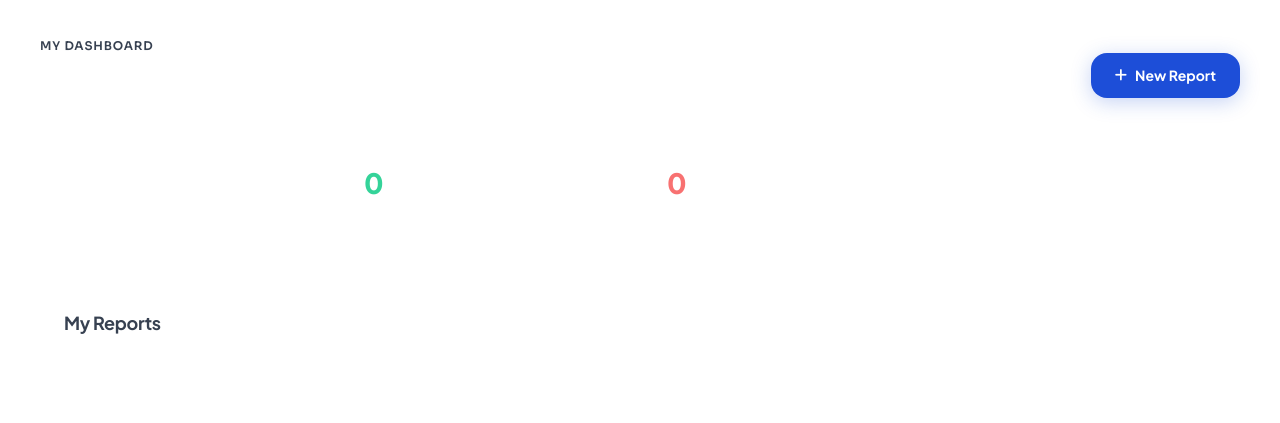
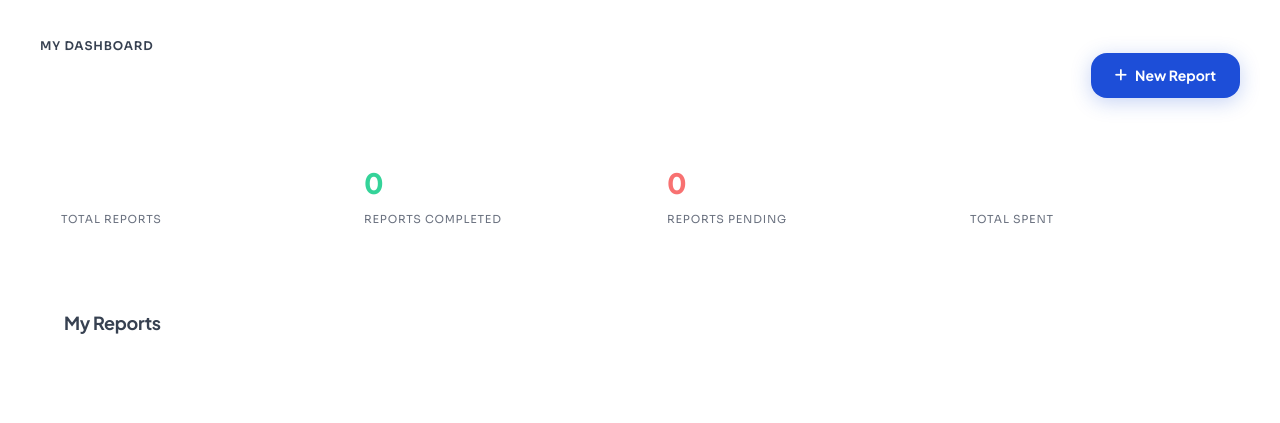
Before and after one commit to carhakidev/carhaki, a Django app: page /accounts/dashboard/ in a window 1280 px wide. Shown: the part 64-487 px from the top of the page. Run offline with Django 5.2, Linux system fonts and the light colour scheme; the visitor is signed in with stand-in values (Sample User, id 1); data that the repository does not hold is empty; parts of the project's set-up code (start-up, migrations or seed data) failed here and were passed over.

Commit message:
fix: dashboard stat labels visible - change white to grey text

```diff
--- a/templates/accounts/dashboard.html
+++ b/templates/accounts/dashboard.html
@@ -22,19 +22,19 @@
       <div style="display:grid;grid-template-columns:repeat(4,1fr);gap:12px;margin-top:28px;">
         <div style="background:rgba(255,255,255,.06);border:1px solid rgba(255,255,255,.1);border-radius:var(--r-lg);padding:16px 20px;">
           <div style="font-family:'Plus Jakarta Sans',sans-serif;font-size:28px;font-weight:800;color:white;">{{ reports.count|default:"0" }}</div>
-          <div style="font-size:11px;text-transform:uppercase;letter-spacing:.07em;color:rgba(255,255,255,.4);margin-top:4px;">Total Reports</div>
+          <div style="font-size:11px;text-transform:uppercase;letter-spacing:.07em;color:#6b7280;margin-top:4px;">Total Reports</div>
         </div>
         <div style="background:rgba(255,255,255,.06);border:1px solid rgba(255,255,255,.1);border-radius:var(--r-lg);padding:16px 20px;">
           <div style="font-family:'Plus Jakarta Sans',sans-serif;font-size:28px;font-weight:800;color:#34D399;">{{ clean_count|default:"0" }}</div>
-          <div style="font-size:11px;text-transform:uppercase;letter-spacing:.07em;color:rgba(255,255,255,.4);margin-top:4px;">Reports Completed</div>
+          <div style="font-size:11px;text-transform:uppercase;letter-spacing:.07em;color:#6b7280;margin-top:4px;">Reports Completed</div>
         </div>
         <div style="background:rgba(255,255,255,.06);border:1px solid rgba(255,255,255,.1);border-radius:var(--r-lg);padding:16px 20px;">
           <div style="font-family:'Plus Jakarta Sans',sans-serif;font-size:28px;font-weight:800;color:#F87171;">{{ issues_count|default:"0" }}</div>
-          <div style="font-size:11px;text-transform:uppercase;letter-spacing:.07em;color:rgba(255,255,255,.4);margin-top:4px;">Reports Pending</div>
+          <div style="font-size:11px;text-transform:uppercase;letter-spacing:.07em;color:#6b7280;margin-top:4px;">Reports Pending</div>
         </div>
         <div style="background:rgba(255,255,255,.06);border:1px solid rgba(255,255,255,.1);border-radius:var(--r-lg);padding:16px 20px;">
           <div style="font-family:'Plus Jakarta Sans',sans-serif;font-size:28px;font-weight:800;color:white;">₦{{ total_spent|default:"0" }}</div>
-          <div style="font-size:11px;text-transform:uppercase;letter-spacing:.07em;color:rgba(255,255,255,.4);margin-top:4px;">Total Spent</div>
+          <div style="font-size:11px;text-transform:uppercase;letter-spacing:.07em;color:#6b7280;margin-top:4px;">Total Spent</div>
         </div>
       </div>
     </div>
```
